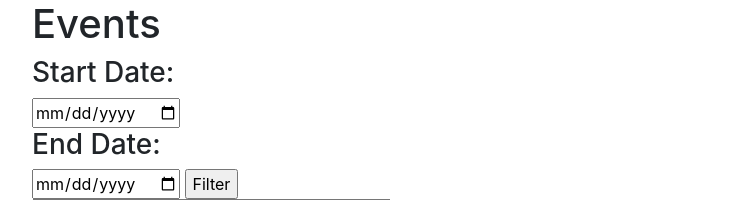
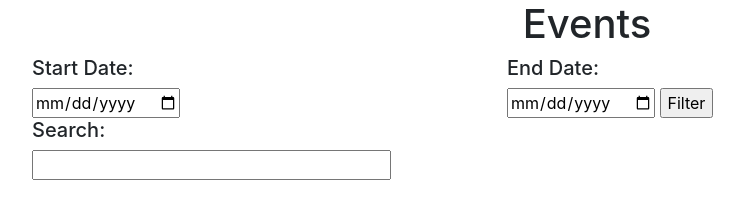
Before and after one commit to dancarter888/UC-Exams-Interface, a PHP site: page /pages/Events.php in a window 1280 px wide. Shown: the part 88-288 px from the top of the page, without its empty margins (53-797 px from the left). Run offline with PHP 8.4, Linux system fonts and the light colour scheme.

Commit message:
Futher styling to events, changed the date filter and search positions

```diff
--- a/source/pages/Create.php
+++ b/source/pages/Create.php
@@ -12,6 +12,8 @@
         <link rel="stylesheet" href="../css/login.css">
         <link rel="stylesheet" href="../css/NavBar.css">
         <link rel="stylesheet" href="https://cdnjs.cloudflare.com/ajax/libs/font-awesome/4.7.0/css/font-awesome.min.css">
+        <link rel="stylesheet" href="https://stackpath.bootstrapcdn.com/bootstrap/4.5.2/css/bootstrap.min.css" integrity="sha384-JcKb8q3iqJ61gNV9KGb8thSsNjpSL0n8PARn9HuZOnIxN0hoP+VmmDGMN5t9UJ0Z" crossorigin="anonymous">
+
 
         <!-- JavaScript -->
         <script src="../js/AJAX.js"></script>
--- a/source/pages/Event.php
+++ b/source/pages/Event.php
@@ -11,6 +11,7 @@
     <!-- CSS -->
     <link rel="stylesheet" href="../css/NavBar.css">
     <link rel="stylesheet" href="../css/pagination.css">
+    <link rel="stylesheet" href="https://stackpath.bootstrapcdn.com/bootstrap/4.5.2/css/bootstrap.min.css" integrity="sha384-JcKb8q3iqJ61gNV9KGb8thSsNjpSL0n8PARn9HuZOnIxN0hoP+VmmDGMN5t9UJ0Z" crossorigin="anonymous">
 
 
     <!-- JavaScript -->
--- a/source/pages/Events.php
+++ b/source/pages/Events.php
@@ -12,6 +12,8 @@
     <link rel="stylesheet" href="../css/NavBar.css">
     <link rel="stylesheet" href="../css/pagination.css">
     <link rel="stylesheet" href="https://stackpath.bootstrapcdn.com/bootstrap/4.5.2/css/bootstrap.min.css" integrity="sha384-JcKb8q3iqJ61gNV9KGb8thSsNjpSL0n8PARn9HuZOnIxN0hoP+VmmDGMN5t9UJ0Z" crossorigin="anonymous">
+
+
     <!-- JavaScript -->
     <script src="../js/AJAX.js"></script>
     <script src="../js/NavBar.js"></script>
@@ -43,24 +45,37 @@
     </nav>
 
     <div class="container">
+        <div class="row justify-content-md-center">
+            <div class="col-md-auto">
                 <h1> Events </h1>
+            </div>
+        </div>
     </div>
 
     <div class="container">
         <form id="date-filter">
-            <h3>Start Date:</h3>
+            <div class="row align-items-end justify-content-between">
+                <div class="col-2">
+                    <h5>Start Date:</h5>
                     <input type="date" id="start-dates" required>
-
-            <h3>End Date:</h3>
+                </div>
+                <div class="col-7">
+                    <h5>End Date:</h5>
                     <input type="date" id="end-dates" required>
-
                     <input type="submit" value="Filter"/><br />
-        </form>
+                </div>
+                <div class="col">
                     <form>
+                        <h5>Search:</h5>
                         <input type="text" size="30" onkeyup="showResult(this.value)">
                         <div id="livesearch"></div>
                     </form>
                 </div>
+            </div>
+        </form>
+    </div>
+
+    <br/>
 
     <div class="container">
         <table id="events-table" class="table table-hover">
@@ -83,6 +98,7 @@
     let HEADER = false;
 
     var eventsPerPage = 20;
+
 
     // Set the start date field to today's date
     //document.getElementById('start-dates').value = new Date().toISOString().slice(0,10);
--- a/source/pages/login.php
+++ b/source/pages/login.php
@@ -3,6 +3,8 @@
 <html lang="en">
 <head>
     <link rel="stylesheet" href="../css/login.css">
+    <link rel="stylesheet" href="https://stackpath.bootstrapcdn.com/bootstrap/4.5.2/css/bootstrap.min.css" integrity="sha384-JcKb8q3iqJ61gNV9KGb8thSsNjpSL0n8PARn9HuZOnIxN0hoP+VmmDGMN5t9UJ0Z" crossorigin="anonymous">
+
     <meta charset="UTF-8">
     <title>Login</title>
 </head>
```
Lines whose indentation alone changed are shown as unchanged.
